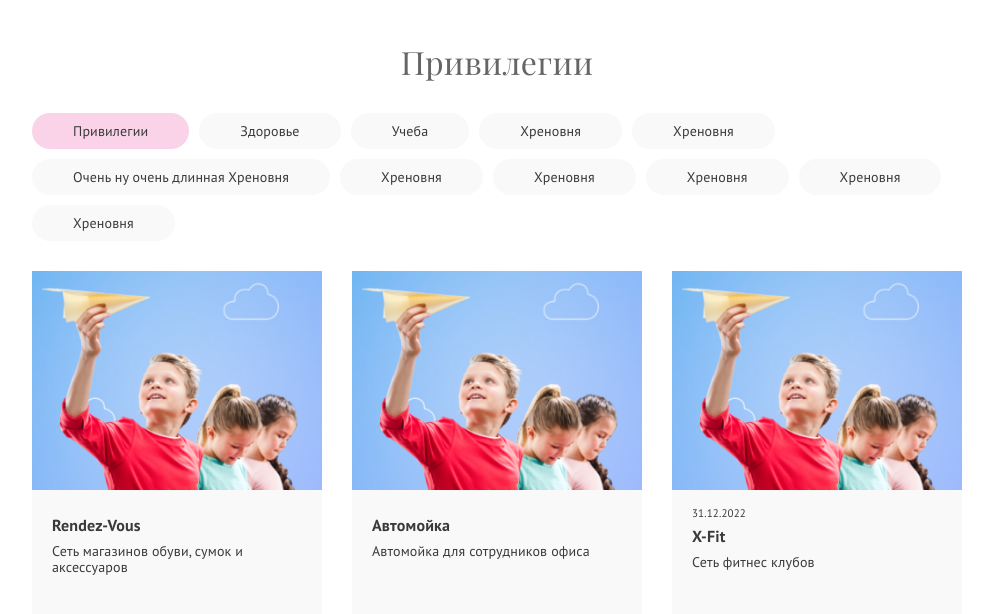
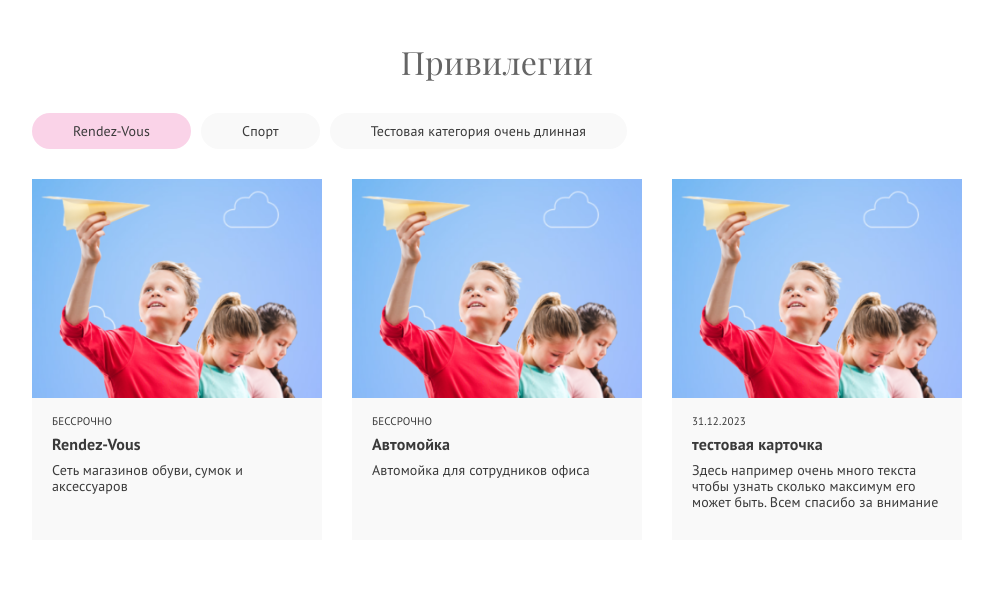
Before and after one commit to JohnJoy665/rv-privilege, a React (Create React App) app: page / in a window 1280 px wide. Shown: the top 614 px of the page, without its empty margins (143-1136 px from the left). Built offline with nearby package versions, Linux system fonts and the light colour scheme.

Commit message:
created filter

```diff
--- a/src/App.tsx
+++ b/src/App.tsx
@@ -1,3 +1,4 @@
+import { useState } from 'react';
 import './app.scss'
 import CardContainer from './components/CardContainer/CardContainer';
 import FilterBar from './components/FilterBar/FilterBar';
@@ -5,12 +6,18 @@ import Title from './components/Title/Title';
 
 function App() {
 
+  const [newFilter, setNewFilter] = useState('')
+
+  const setFilter = (activeElement:string) => {
+    setNewFilter(activeElement)
+  }
+
   return (
     <>
       <div className="app">
         <Title />
-        <FilterBar />
-        <CardContainer />
+        <FilterBar filterValue={setFilter} />
+        <CardContainer newFilter={newFilter} />
       </div>
     </>
   );
--- a/src/Styles/components/_card-container.scss
+++ b/src/Styles/components/_card-container.scss
@@ -1,6 +1,7 @@
 .card-container {
   display: grid;
   grid-gap: 30px;
-  grid-template-columns: repeat(auto-fit, minmax(260px, 3fr));
+  // grid-template-columns: repeat(auto-fit, minmax(260px, 3fr));
+  grid-template-columns: repeat(auto-fill, minmax(260px, 1fr));
   grid-auto-flow: row;
 }
--- a/src/Styles/components/_filter-bar.scss
+++ b/src/Styles/components/_filter-bar.scss
@@ -6,6 +6,9 @@
   }
 
   &__btn {
+    -moz-user-select: none;
+    -khtml-user-select: none;
+    user-select: none;
     @include text__sm_filter;
     @extend %button__filter-bar;
 
--- a/src/Styles/components/card.scss
+++ b/src/Styles/components/card.scss
@@ -1,4 +1,5 @@
 .card {
+
   &__img-container {
     position: relative;
     padding-top: 30px;
--- a/src/components/Card/Card.tsx
+++ b/src/components/Card/Card.tsx
@@ -12,7 +12,7 @@ const Card = ({card}: cardProps) => {
         <img className='card__img' src={cardImg} alt="Фоновая картинка" />
       </div>
       <div className="card__content">
-        <p className='card__text card__text_timing'>{card.dateStop}</p>
+        <p className='card__text card__text_timing'>{card.dateStop === '' ? 'БЕССРОЧНО' : card.dateStop }</p>
         <p className='card__text card__text_title'>{card.name}</p>
         <p className='card__text card__text_descript'>{card.description}</p>
       </div>
--- a/src/components/CardContainer/CardContainer.tsx
+++ b/src/components/CardContainer/CardContainer.tsx
@@ -2,10 +2,17 @@ import Card from '../Card/Card';
 import cardData from '../../data/cards'
 import IprivilegeDatа from '../../interfaces/models'
 
-const CardContainer = () => {
+const CardContainer = ({ newFilter }: { newFilter: string }) => {
+
+
+  const filteredPrivelege = cardData.filter((item) => {
+    return item.category === newFilter
+  })
+
+
   return (
     <div className='card-container'>
-      {cardData.map((item: IprivilegeDatа) => {
+      {filteredPrivelege.map((item: IprivilegeDatа) => {
         return <Card card={item} key={item.id} />
       })}
     </div>
--- a/src/components/FilterBar/FilterBar.tsx
+++ b/src/components/FilterBar/FilterBar.tsx
@@ -1,40 +1,36 @@
-const FilterBar = () => {
+import { useEffect, useState } from 'react'
+import data from '../../data/cards'
+import FilterButton from '../FilterButton/FilterButton'
+
+const FilterBar = ({filterValue}:{filterValue:any}) => {
+  const allFilters: any = data.reduce((p, c) => p.add(c.category), new Set())
+  const arrCat: string[] = [...allFilters]
+
+  const [activeElement, setActiveElement] = useState(arrCat[0]);
+
+
+  useEffect(() => {
+    filterValue(activeElement)
+  },[activeElement])
+
+
+  const handleClick = (id: string) => {
+    if (activeElement !== id) {
+      setActiveElement(id)
+    }
+  }
+
   return (
     <div className='filter-bar'>
       <ul className='filter-bar__list'>
-        <li>
-          <button className="filter-bar__btn filter-bar__btn_active">Привилегии</button>
-        </li>
-        <li>
-          <button className="filter-bar__btn">Здоровье</button>
-        </li>
-        <li>
-          <button className="filter-bar__btn">Учеба</button>
-        </li>
-        <li>
-          <button className="filter-bar__btn">Хреновня</button>
-        </li>
-        <li>
-          <button className="filter-bar__btn">Хреновня</button>
-        </li>
-        <li>
-          <button className="filter-bar__btn">Очень ну очень длинная Хреновня</button>
-        </li>
-        <li>
-          <button className="filter-bar__btn">Хреновня</button>
-        </li>
-        <li>
-          <button className="filter-bar__btn">Хреновня</button>
-        </li>
-        <li>
-          <button className="filter-bar__btn">Хреновня</button>
-        </li>
-        <li>
-          <button className="filter-bar__btn">Хреновня</button>
-        </li>
-        <li>
-          <button className="filter-bar__btn">Хреновня</button>
-        </li>
+        {arrCat.map((item, index, arr) => {
+          return <FilterButton
+            key={item}
+            id={item}
+            activeElement={activeElement}
+            handleClick={handleClick}
+          />
+        })}
       </ul>
     </div>
   )
--- /dev/null
+++ b/src/components/FilterButton/FilterButton.tsx
@@ -0,0 +1,17 @@
+type props = {
+  id: string,
+  activeElement: string,
+  handleClick: any
+};
+
+const FilterButton = ({id, activeElement, handleClick}:props) => {
+  const isActive = id === activeElement ? true : false
+
+  return (
+    <div onClick={() => handleClick(id)} className={`filter-bar__btn ${isActive && 'filter-bar__btn_active'}`}>
+      {id}
+    </div>
+  )
+}
+
+export default FilterButton;
--- a/src/data/cards.ts
+++ b/src/data/cards.ts
@@ -45,7 +45,39 @@ const data: privilegeDate[] = [
       { fio: '', number: '89032030699', email: 'corpmanager13@xfit.ru' },
     ],
     turnOn: true
-  },
+  },{
+    id: '4',
+    name: 'тестовая карточка',
+    description: 'Здесь например очень много текста чтобы узнать сколько максимум его может быть. Всем спасибо за внимание',
+    dateStop: '31.12.2023',
+    category: 'Тестовая категория очень длинная',
+    term: 'Можно получить по мордасам, если так себя вести... ты, тупой ублюдок. Шутка)',
+    img: 'https://fototips.ru/wp-content/uploads/2012/03/00_Autumn_Photo.jpg',
+    docs: [
+      { nameDoc: 'Скачать презентацию X-Fit', url: '' },
+      { nameDoc: 'Скачать предложение', url: 'https://www.xeroxscanners.com/downloads/Manuals/XMS/PDF_Converter_Pro_Quick_Reference_Guide.RU.pdf' },
+    ],
+    contacts: [
+      { fio: '', number: '89032030699', email: 'corpmanager13@xfit.ru' },
+    ],
+    turnOn: true
+  },{
+    id: '5',
+    name: 'тестовая карточка',
+    description: 'Здесь например очень много текста чтобы узнать сколько максимум его может быть. Всем спасибо за внимание',
+    dateStop: '31.12.2023',
+    category: 'Rendez-Vous',
+    term: 'Можно получить по мордасам, если так себя вести... ты, тупой ублюдок. Шутка)',
+    img: 'https://fototips.ru/wp-content/uploads/2012/03/00_Autumn_Photo.jpg',
+    docs: [
+      { nameDoc: 'Скачать презентацию X-Fit', url: '' },
+      { nameDoc: 'Скачать предложение', url: 'https://www.xeroxscanners.com/downloads/Manuals/XMS/PDF_Converter_Pro_Quick_Reference_Guide.RU.pdf' },
+    ],
+    contacts: [
+      { fio: '', number: '89032030699', email: 'corpmanager13@xfit.ru' },
+    ],
+    turnOn: true
+  }
 ]
 
 export default data;
```
